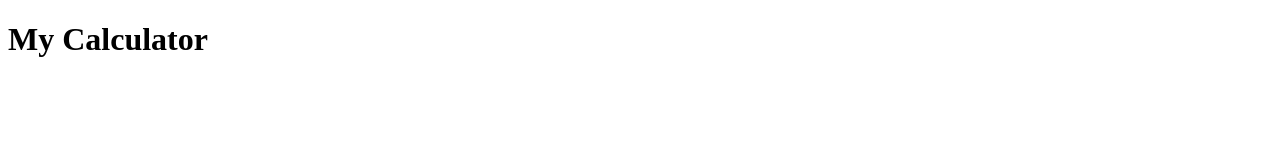
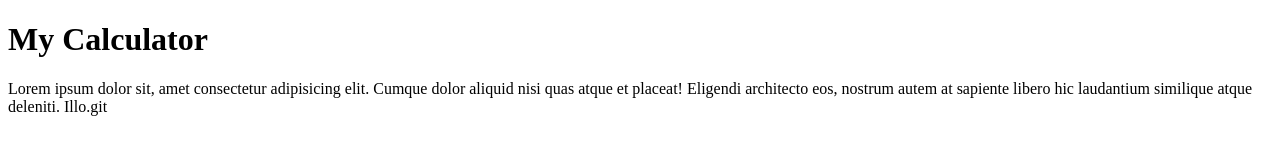
Before and after one commit to KashifaSheikh3/online-calc, a plain HTML site: page index.html in a window 1280 px wide. Drawn offline with Linux system fonts and the light colour scheme.

Commit message:
para added

```diff
--- a/index.html
+++ b/index.html
@@ -8,5 +8,6 @@
 </head>
 <body>
     <h1>My Calculator</h1>
+    <p>Lorem ipsum dolor sit, amet consectetur adipisicing elit. Cumque dolor aliquid nisi quas atque et placeat! Eligendi architecto eos, nostrum autem at sapiente libero hic laudantium similique atque deleniti. Illo.git</p>
 </body>
 </html>
```
